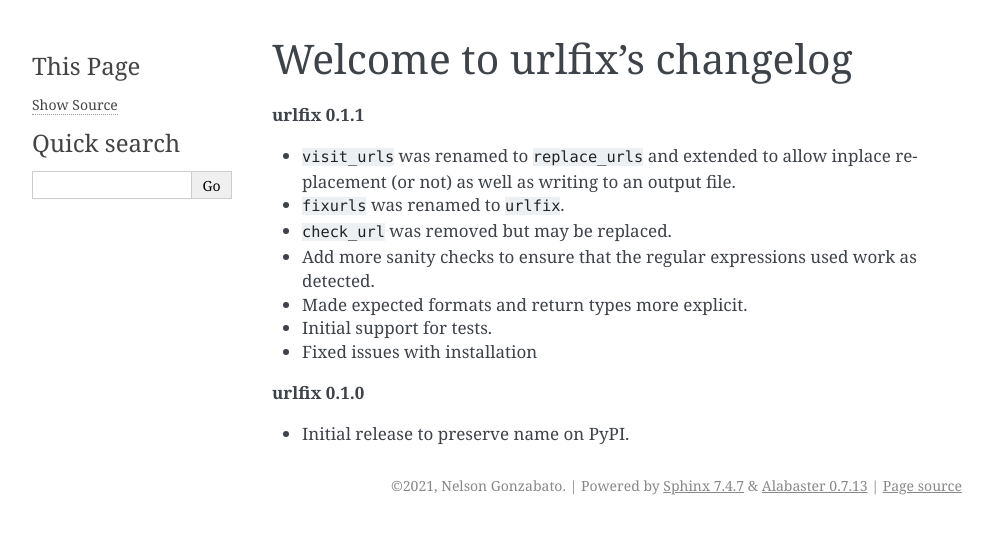
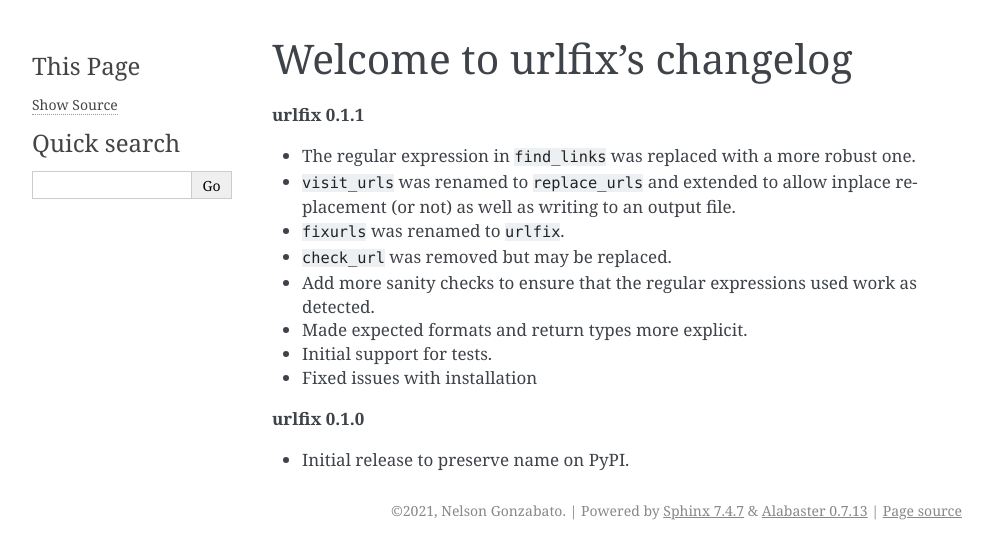
Before and after one commit to Nelson-Gon/urlfix, a Sphinx documentation site: the page built from docs/source/changelog.rst, in a window 1280 px wide. Shown: the top 559 px of the page, without its empty margins (148-1141 px from the left). Built offline with Sphinx 7.4.7, drawn with Linux system fonts in a browser that asks for light colours.

Commit message:
Update docs

```diff
--- a/docs/source/changelog.rst
+++ b/docs/source/changelog.rst
@@ -4,6 +4,9 @@
 
 **urlfix 0.1.1**
 
+
+*
+  The regular expression in ``find_links`` was replaced with a more robust one.
 
 *
   ``visit_urls`` was renamed to ``replace_urls`` and extended to allow inplace replacement (or not)
```
